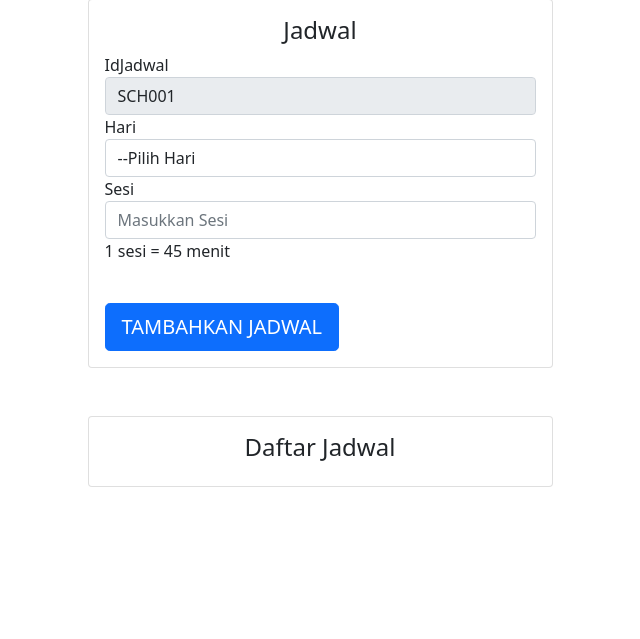
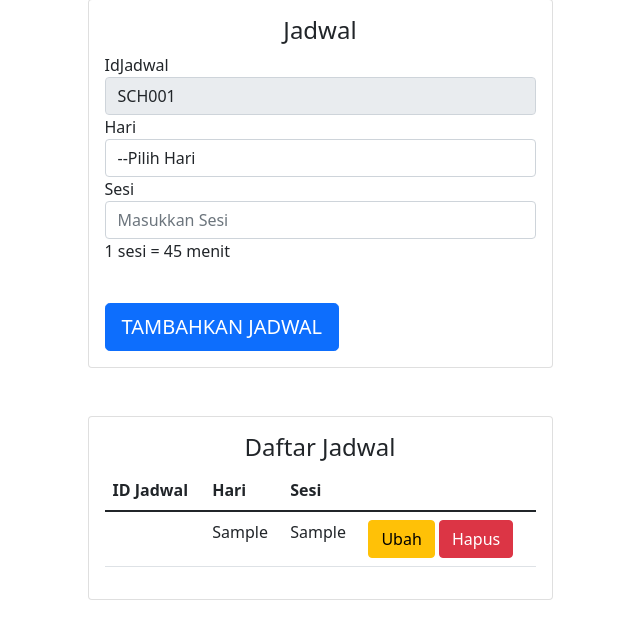
Before and after one commit to christinandrea/db-app-sbd, a PHP site: page /jadwal/jadwal.php in a window 1280 px wide. Shown: the part 49-688 px from the top of the page, without its empty margins (320-960 px from the left). Run offline with PHP 8.4, Linux system fonts and the light colour scheme; tables that the repository leaves empty or names only in its code hold one stand-in row (values such as "Sample post"); data that the repository does not hold is empty; some libraries are stand-ins or nearby versions.

Commit message:
add table for daftar jadwal

```diff
--- a/jadwal/jadwal.php
+++ b/jadwal/jadwal.php
@@ -61,6 +61,36 @@ $newCode = $char.sprintf("%03s",$kode);
             <div class="card card-register my-5 card-body">
                 <h4 class="text-center"> Daftar Jadwal </h4>
 
+                <table class="table">
+                    <thead>
+                        <tr>
+                            <th scope="col">ID Jadwal</th>
+                            <th scope="col">Hari</th>
+                            <th scope="col">Sesi</th>
+                        </tr>
+                    </thead>
+                    <tbody>
+                        <?php
+                        $sch = mysqli_query($conn,'SELECT * FROM jadwal');
+                        while($fetch = mysqli_fetch_array($sch)){
+
+                            ?>
+                            <tr>
+                                <!-- <td>#</td> -->
+                                <td><?php echo $fetch['idJadwal']; ?></td>
+                                <td><?php echo $fetch['hari']; ?></td>
+                                <td><?php echo $fetch['sesi']; ?></td>
+                                <td>
+                                    <button class="btn btn-warning">Ubah</button>
+                                    <button class="btn btn-danger">Hapus</button>
+                                </td>
+                            </tr>
+                            <?php
+                        }
+                        ?>
+                    </tbody>
+                </table>
+
 
             </div>
         </div>
--- a/regisKelas/regiskelas.php
+++ b/regisKelas/regiskelas.php
@@ -24,9 +24,10 @@
                         <input type="text" name="kelas" class="form-control" placeholder="Kelas">
                     </div>
                     <div class="form-label-group">
-                        <label> Wali Kelas </label>
-                        <input type="text" name="wkelas" class="form-control" placeholder="Wali Kelas">
+                        <label> NIP Wali Kelas </label>
+                        <input type="text" name="nipwkelas" class="form-control" placeholder="Wali Kelas">
                     </div>
+
                     <div class="form-label-group">
                         <label> Tahun Ajaran </label>
                         <input type="text" name="tahunajaran" class="form-control" placeholder="Tahun Ajaran">
```
Also changed, not shown: regisKelas/kelas_list.php (deleted, +0 -38 lines), kelas/kelas.php (renamed from kelas_list/kelas.php), kelas/kelas_crud.php (renamed from kelas_list/kelas_crud.php).
